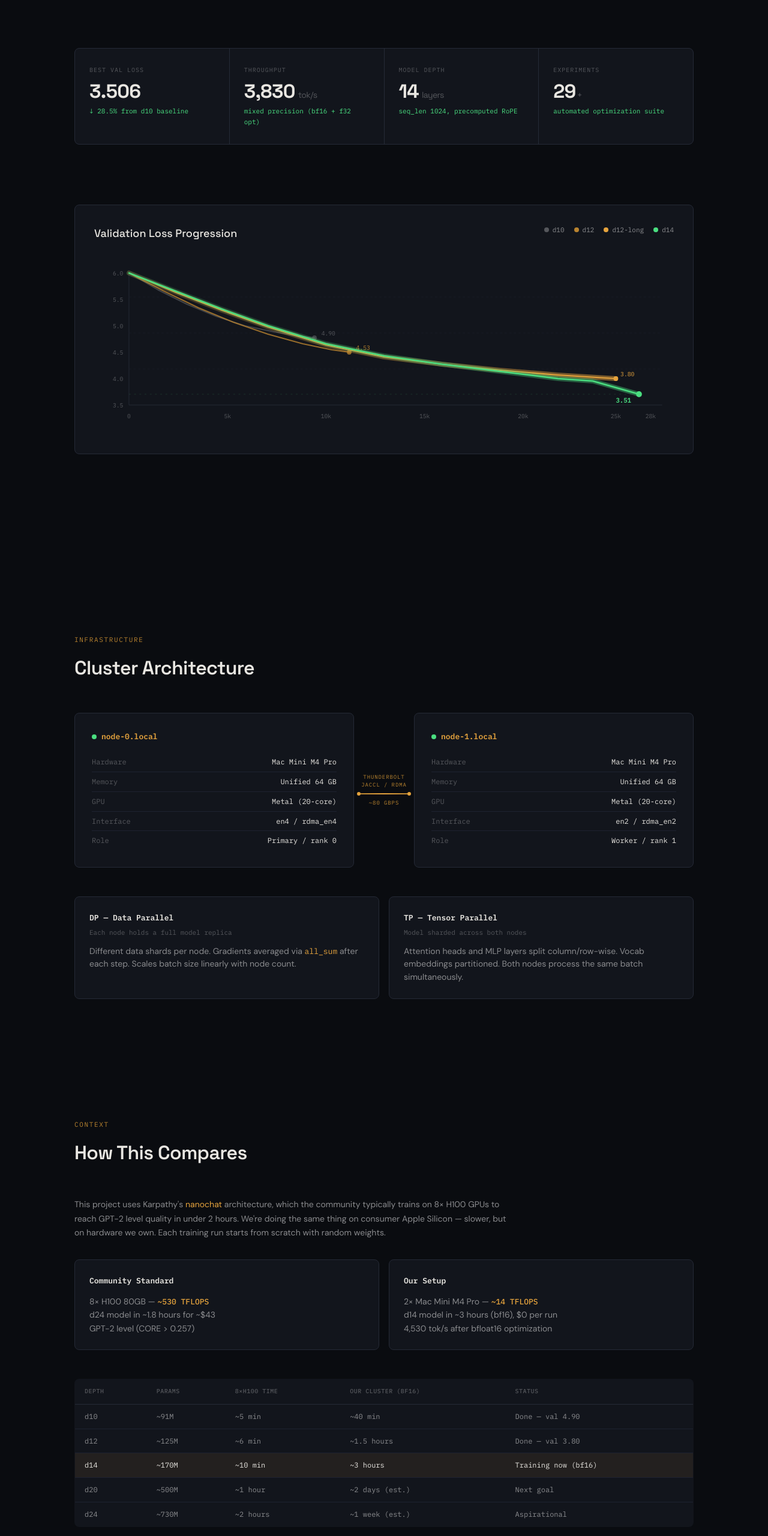
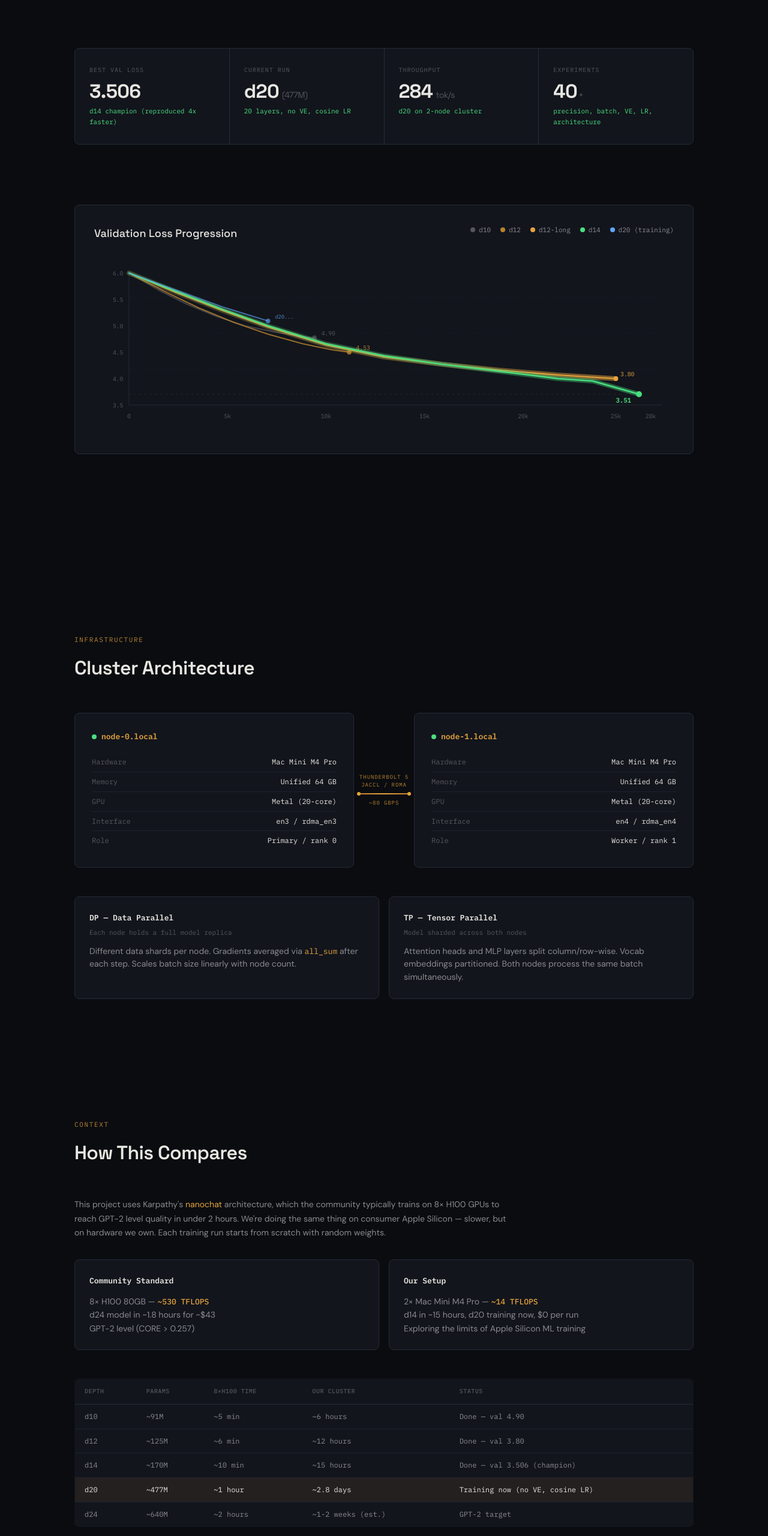
Before and after one commit to a14a-org/mlxgpt, a plain HTML site: page site/index.html in a window 1280 px wide. Shown: the part 820-3380 px from the top of the page at 60% size. Drawn offline with Linux system fonts and the light colour scheme.

Commit message:
update: comprehensive site refresh — d20 chart line, corrected comparison table, updated interfaces, metrics, context, samples

```diff
--- a/site/index.html
+++ b/site/index.html
@@ -1023,22 +1023,22 @@ footer {
         <div class="metric-card">
           <div class="metric-label">Best Val Loss</div>
           <div class="metric-value">3.506</div>
-          <div class="metric-delta">&darr; 28.5% from d10 baseline</div>
+          <div class="metric-delta">d14 champion (reproduced 4x faster)</div>
+        </div>
+        <div class="metric-card">
+          <div class="metric-label">Current Run</div>
+          <div class="metric-value">d20<span class="unit"> (477M)</span></div>
+          <div class="metric-delta">20 layers, no VE, cosine LR</div>
         </div>
         <div class="metric-card">
           <div class="metric-label">Throughput</div>
-          <div class="metric-value">3,830<span class="unit"> tok/s</span></div>
-          <div class="metric-delta">mixed precision (bf16 + f32 opt)</div>
-        </div>
-        <div class="metric-card">
-          <div class="metric-label">Model Depth</div>
-          <div class="metric-value">14<span class="unit"> layers</span></div>
-          <div class="metric-delta">seq_len 1024, precomputed RoPE</div>
+          <div class="metric-value">284<span class="unit"> tok/s</span></div>
+          <div class="metric-delta">d20 on 2-node cluster</div>
         </div>
         <div class="metric-card">
           <div class="metric-label">Experiments</div>
-          <div class="metric-value">29<span class="unit">+</span></div>
-          <div class="metric-delta">automated optimization suite</div>
+          <div class="metric-value">40<span class="unit">+</span></div>
+          <div class="metric-delta">precision, batch, VE, LR, architecture</div>
         </div>
       </div>
 
@@ -1063,6 +1063,10 @@ footer {
               <div class="chart-legend-item">
                 <span class="dot" style="background: var(--green)"></span>
                 d14
+              </div>
+              <div class="chart-legend-item">
+                <span class="dot" style="background: var(--blue)"></span>
+                d20 (training)
               </div>
             </div>
           </div>
@@ -1171,6 +1175,21 @@ footer {
             <circle cx="940" cy="222" r="5" fill="#4ade80"/>
             <text x="900" y="236" fill="#4ade80" font-family="IBM Plex Mono, monospace" font-size="11" font-weight="600">3.51</text>
 
+            <!-- d20 run (in progress, dashed) -->
+            <polyline
+              id="line-d20"
+              fill="none"
+              stroke="#60a5fa"
+              stroke-width="2"
+              stroke-linecap="round"
+              stroke-linejoin="round"
+              stroke-dasharray="6,4"
+              points="60,20 140,48 220,76 300,100"
+              opacity="0.6"
+            />
+            <circle cx="300" cy="100" r="4" fill="#60a5fa" opacity="0.6"/>
+            <text x="312" y="96" fill="#60a5fa" font-family="IBM Plex Mono, monospace" font-size="9" opacity="0.8">d20...</text>
+
             <!-- Best loss reference line -->
             <line x1="60" y1="222" x2="930" y2="222" stroke="#4ade80" stroke-width="0.5" stroke-dasharray="3,6" opacity="0.3"/>
           </svg>
@@ -1192,13 +1211,13 @@ footer {
             <li><span class="spec-key">Hardware</span><span class="spec-val">Mac Mini M4 Pro</span></li>
             <li><span class="spec-key">Memory</span><span class="spec-val">Unified 64 GB</span></li>
             <li><span class="spec-key">GPU</span><span class="spec-val">Metal (20-core)</span></li>
-            <li><span class="spec-key">Interface</span><span class="spec-val">en4 / rdma_en4</span></li>
+            <li><span class="spec-key">Interface</span><span class="spec-val">en3 / rdma_en3</span></li>
             <li><span class="spec-key">Role</span><span class="spec-val">Primary / rank 0</span></li>
           </ul>
         </div>
 
         <div class="connection-bridge">
-          <div class="connection-label">Thunderbolt<br>JACCL / RDMA</div>
+          <div class="connection-label">Thunderbolt 5<br>JACCL / RDMA</div>
           <div class="connection-line"></div>
           <div class="connection-label">~80 Gbps</div>
         </div>
@@ -1209,7 +1228,7 @@ footer {
             <li><span class="spec-key">Hardware</span><span class="spec-val">Mac Mini M4 Pro</span></li>
             <li><span class="spec-key">Memory</span><span class="spec-val">Unified 64 GB</span></li>
             <li><span class="spec-key">GPU</span><span class="spec-val">Metal (20-core)</span></li>
-            <li><span class="spec-key">Interface</span><span class="spec-val">en2 / rdma_en2</span></li>
+            <li><span class="spec-key">Interface</span><span class="spec-val">en4 / rdma_en4</span></li>
             <li><span class="spec-key">Role</span><span class="spec-val">Worker / rank 1</span></li>
           </ul>
         </div>
@@ -1253,8 +1272,8 @@ footer {
         <div class="context-card">
           <h4>Our Setup</h4>
           <p>2&times; Mac Mini M4 Pro &mdash; <span class="highlight">~14 TFLOPS</span><br>
-          d14 model in ~3 hours (bf16), $0 per run<br>
-          4,530 tok/s after bfloat16 optimization</p>
+          d14 in ~15 hours, d20 training now, $0 per run<br>
+          Exploring the limits of Apple Silicon ML training</p>
         </div>
       </div>
 
@@ -1263,43 +1282,43 @@ footer {
           <th>Depth</th>
           <th>Params</th>
           <th>8&times;H100 Time</th>
-          <th>Our Cluster (bf16)</th>
+          <th>Our Cluster</th>
           <th>Status</th>
         </tr>
         <tr>
           <td>d10</td>
           <td>~91M</td>
           <td>~5 min</td>
-          <td>~40 min</td>
+          <td>~6 hours</td>
           <td>Done &mdash; val 4.90</td>
         </tr>
         <tr>
           <td>d12</td>
           <td>~125M</td>
           <td>~6 min</td>
-          <td>~1.5 hours</td>
+          <td>~12 hours</td>
           <td>Done &mdash; val 3.80</td>
         </tr>
-        <tr class="row-highlight">
+        <tr>
           <td>d14</td>
           <td>~170M</td>
           <td>~10 min</td>
-          <td>~3 hours</td>
-          <td>Training now (bf16)</td>
+          <td>~15 hours</td>
+          <td>Done &mdash; val 3.506 (champion)</td>
         </tr>
-        <tr>
+        <tr class="row-highlight">
           <td>d20</td>
-          <td>~500M</td>
+          <td>~477M</td>
           <td>~1 hour</td>
-          <td>~2 days (est.)</td>
-          <td>Next goal</td>
+          <td>~2.8 days</td>
+          <td>Training now (no VE, cosine LR)</td>
         </tr>
         <tr>
           <td>d24</td>
-          <td>~730M</td>
+          <td>~640M</td>
           <td>~2 hours</td>
-          <td>~1 week (est.)</td>
-          <td>Aspirational</td>
+          <td>~1-2 weeks (est.)</td>
+          <td>GPT-2 target</td>
         </tr>
       </table>
     </div>
@@ -1503,9 +1522,14 @@ footer {
           <div class="sample-output" style="border-left-color: var(--green);">The capital of France is a small, small, and small town. It is a small town, and is located in the middle of the city. It is a small town, and</div>
         </div>
 
+        <div style="margin-bottom: 16px;">
+          <div style="font-family: var(--mono); font-size: 11px; color: var(--blue); margin-bottom: 6px;">d14 v2 (champion) &mdash; val_loss: 3.506 (step 27,000)</div>
+          <div class="sample-output" style="border-left-color: var(--blue);">The capital of France is a large city in the city of France. The city of France is a large city in the city of France.</div>
+        </div>
+
         <div>
-          <div style="font-family: var(--mono); font-size: 11px; color: var(--blue); margin-bottom: 6px;">d14-long opt &mdash; val_loss: 3.634 (step 24,000)</div>
-          <div class="sample-output" style="border-left-color: var(--blue);">The capital of France is a vast and diverse country with a rich history and cultural heritage. The city's history is a testament to the rich history and cultural heritage of the country.</div>
+          <div style="font-family: var(--mono); font-size: 11px; color: var(--blue); margin-bottom: 6px; opacity: 0.7;">d20 (training) &mdash; early steps</div>
+          <div class="sample-output" style="border-left-color: var(--blue); opacity: 0.7;">The capital of France is the first of the world's most popular culture in the world. It is the first of the world's most popular culture in the world.</div>
         </div>
       </div>
 
```
